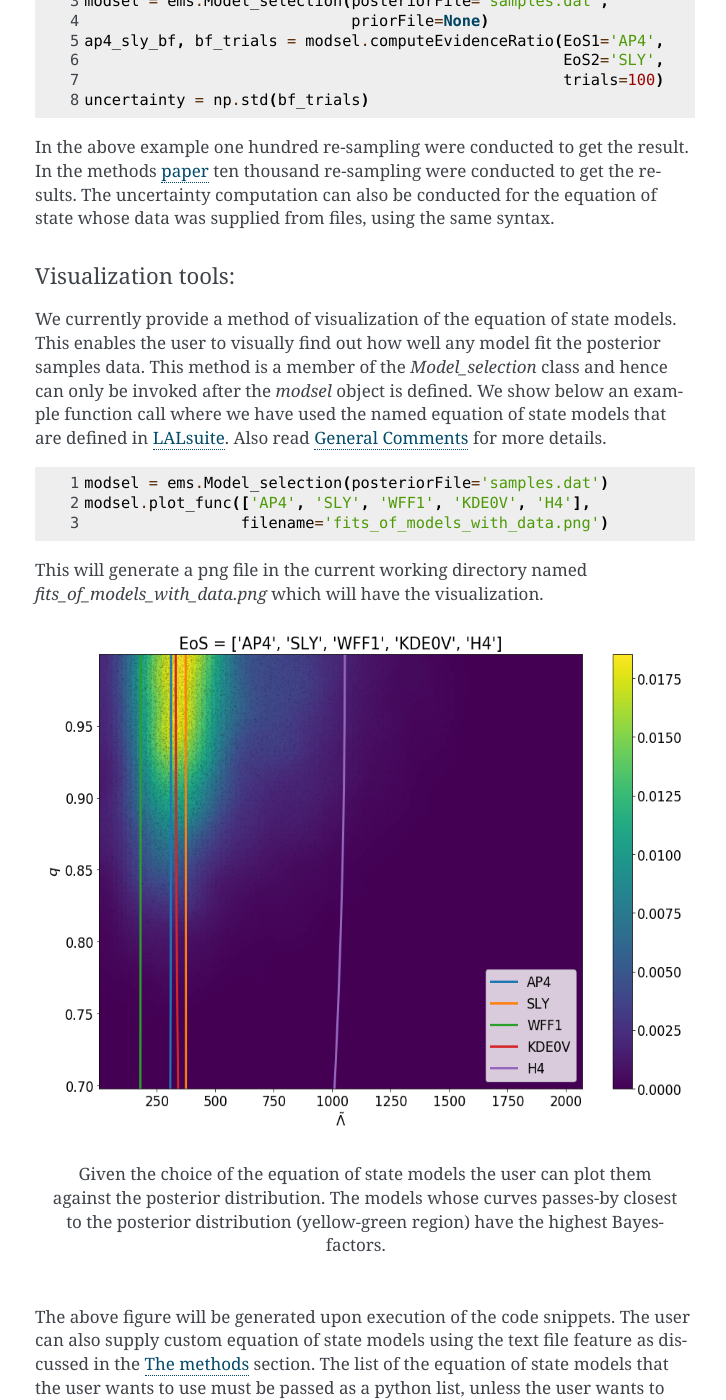
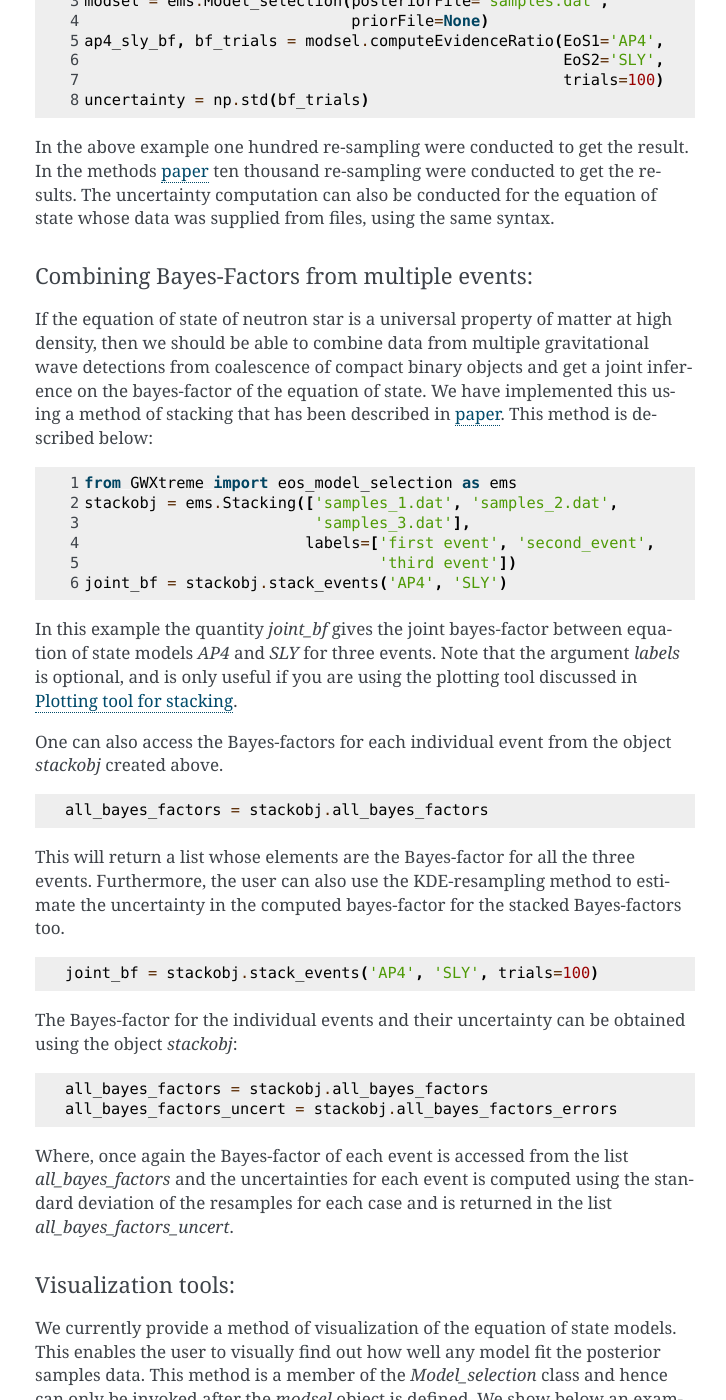
Before and after one commit to shaonghosh/GWXtreme, a Sphinx documentation site: the page built from docs/index.rst, in a window 1280 px wide and 1400 px high, scrolled down 4016 px. Shown: the whole window, without its empty margins (385-1111 px from the left). Built offline with Sphinx 7.4.7, drawn with Linux system fonts in a browser that asks for light colours; some of the changed text lies outside the part shown.

Commit message:
Documentation for the stacking method and the associated plotting method

```diff
--- a/docs/index.rst
+++ b/docs/index.rst
@@ -213,6 +213,59 @@ In the methods paper_ ten thousand re-sampling were conducted to get the
 results. The uncertainty computation can also be conducted for the equation of
 state whose data was supplied from files, using the same syntax.
 
+Combining Bayes-Factors from multiple events:
+"""""""""""""""""""""""""""""""""""""""""""""
+If the equation of state of neutron star is a universal property of matter at
+high density, then we should be able to combine data from multiple gravitational
+wave detections from coalescence of compact binary objects and get a joint
+inference on the bayes-factor of the equation of state. We have implemented this
+using a method of stacking that has been described in paper_. This method is
+described below:
+
+.. code-block:: python
+   :linenos:
+
+   from GWXtreme import eos_model_selection as ems
+   stackobj = ems.Stacking(['samples_1.dat', 'samples_2.dat',
+                            'samples_3.dat'],
+                           labels=['first event', 'second_event',
+                                   'third event'])
+   joint_bf = stackobj.stack_events('AP4', 'SLY')
+
+In this example the quantity `joint_bf` gives the joint bayes-factor between
+equation of state models `AP4` and `SLY` for three events. Note that the
+argument `labels` is optional, and is only useful if you are using the plotting
+tool discussed in :ref:`Plotting tool for stacking<stackplot>`.
+
+One can also access the Bayes-factors for each individual event from the object
+`stackobj` created above.
+
+.. code-block:: python
+
+   all_bayes_factors = stackobj.all_bayes_factors
+
+This will return a list whose elements are the Bayes-factor for all the three
+events.
+Furthermore, the user can also use the KDE-resampling method to estimate the
+uncertainty in the computed bayes-factor for the stacked Bayes-factors too.
+
+.. code-block:: python
+
+   joint_bf = stackobj.stack_events('AP4', 'SLY', trials=100)
+
+The Bayes-factor for the individual events and their uncertainty can be obtained
+using the object `stackobj`:
+
+.. code-block:: python
+
+   all_bayes_factors = stackobj.all_bayes_factors
+   all_bayes_factors_uncert = stackobj.all_bayes_factors_errors
+
+Where, once again the Bayes-factor of each event is accessed from the list
+`all_bayes_factors` and the uncertainties for each event is computed using the
+standard deviation of the resamples for each case and is returned in the list
+`all_bayes_factors_uncert`.
+
 
 Visualization tools:
 """"""""""""""""""""
@@ -271,6 +324,33 @@ This will generate a png file in the current working directory named
    full extent of the chirp-mass distribution in the plot.
 
 
+Plotting tool for stacking:
+"""""""""""""""""""""""""""
+.. _stackplot:
+
+The result of the stacking can be plotted using a plotting tool that we provide
+along with the package. The plotting method is a member of the `Stacking` class
+thus needs the defining of the stacking object.
+
+.. code-block:: python
+   :linenos:
+
+   from GWXtreme import eos_model_selection as ems
+   stackobj = ems.Stacking(['samples_1.dat', 'samples_2.dat',
+                            'samples_3.dat'],
+                           labels=['first event', 'second_event',
+                                   'third event'])
+   stackobj.plot_stacked_bf(eos_list=['AP4', 'SLY', 'H4'],
+                            ref_eos='SLY', trials=100)
+
+This will generate a plot in the present working directory where the results
+from the stacking of Bayes-factor w.r.t `SLY` will be plotted for the equation
+of states `AP4, SLY, H4`. The location of the plotted file can be configured
+using the kwarg `filename`.
+
+
+
+
 General Comments:
 .................
 .. _comments:
```
